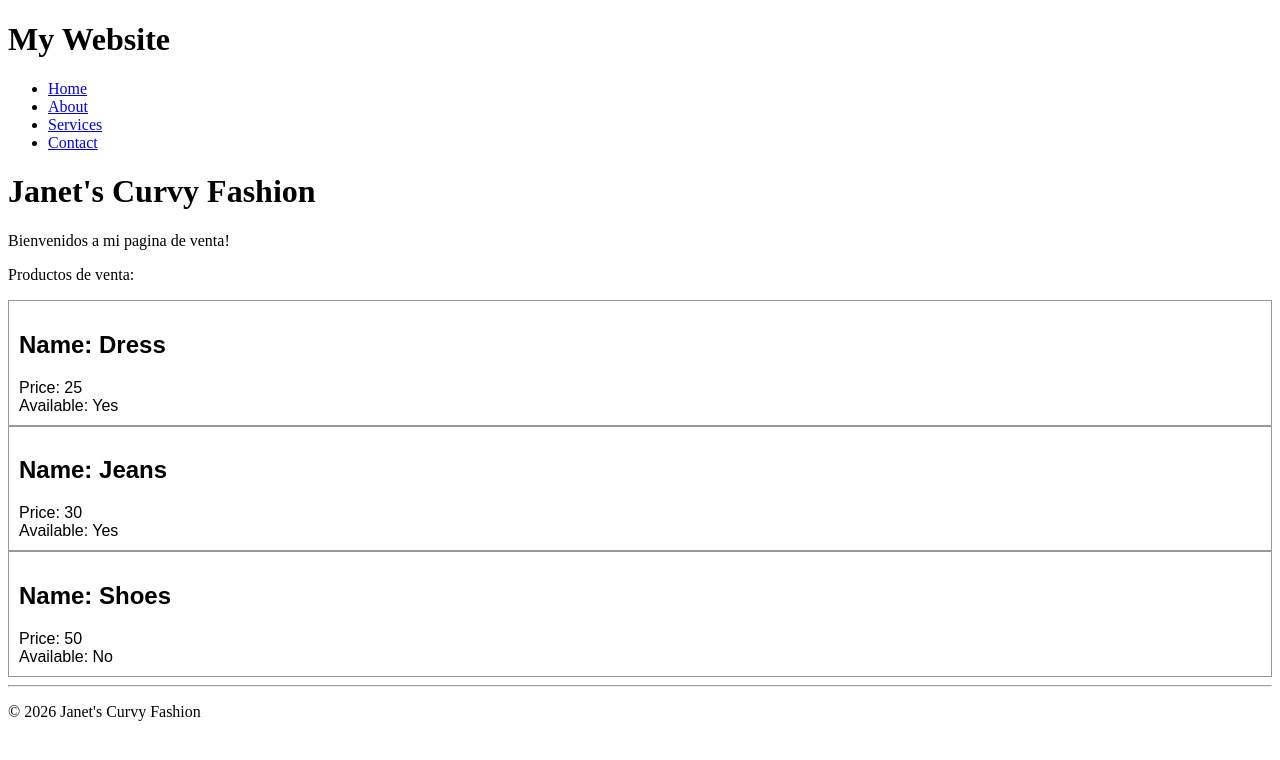
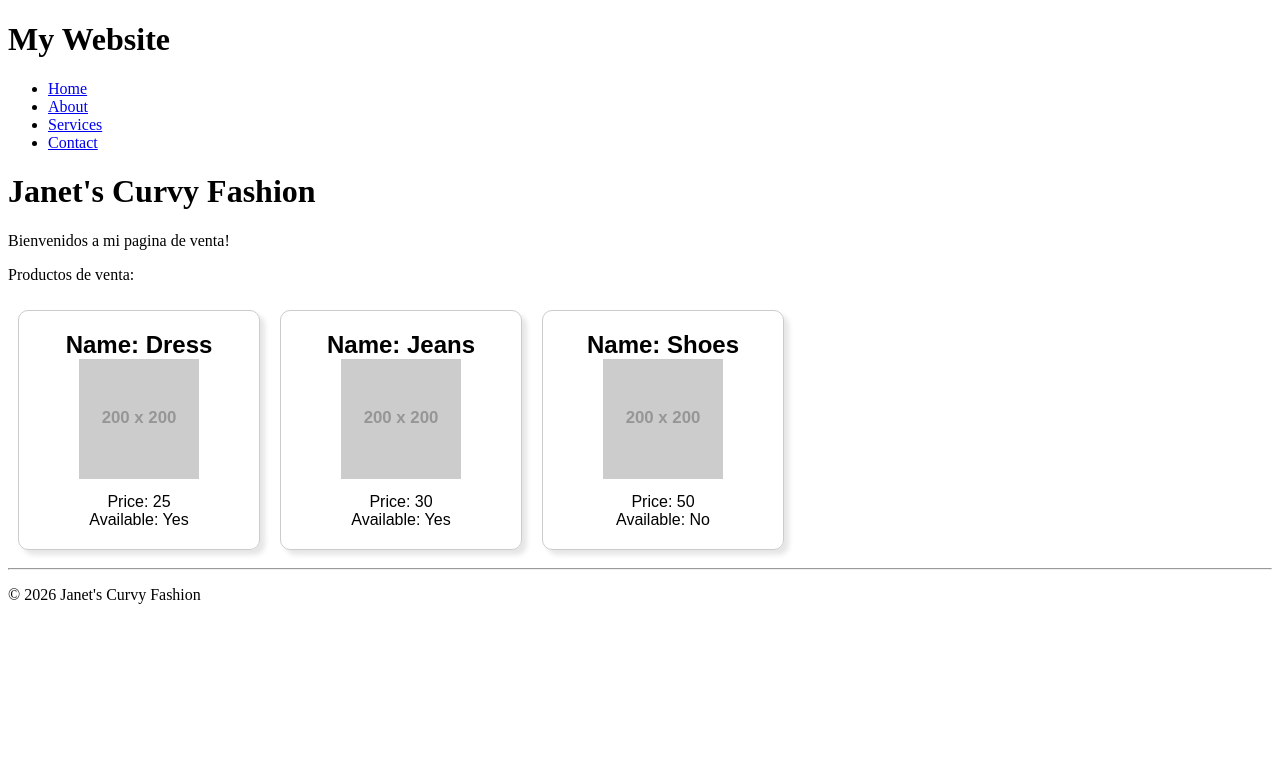
Before and after one commit to josevaldez7/clothing-store-full-stack-app, a React (Vite) app: page / in a window 1280 px wide. Shown: the top 760 px of the page. Built offline with nearby package versions, Linux system fonts and the light colour scheme.

Commit message:
Created Product Cards for each item and also added some simple CSS styling for them.

```diff
--- a/src/App.jsx
+++ b/src/App.jsx
@@ -31,7 +31,8 @@ const products = [
       <p>Bienvenidos a mi pagina de venta!</p>
       <p>Productos de venta: </p>
       {products.map((product) => (
-        <ProductCard name={product.name} price={product.price} isAvailable={product.isAvailable}/>
+        <ProductCard key={product.id} name={product.name}
+          price={product.price} isAvailable={product.isAvailable}/>
       ))}
       <hr></hr>
       <Footer/>
--- a/src/components/ProductCard.jsx
+++ b/src/components/ProductCard.jsx
@@ -1,7 +1,8 @@
 function ProductCard(props){
     return (
         <div className="productDetails">
-            <h2>Name: {props.name}</h2>
+            <h2 className = "productTitle">Name: {props.name}</h2>
+            <img className = "productImage"src="https://placehold.co/200x200" alt="Product Picture"></img>
             <p>Price: {props.price}</p>
             <p>Available: {props.isAvailable ? "Yes" : "No"}</p>
         </div>
--- a/src/index.css
+++ b/src/index.css
@@ -1,8 +1,26 @@
 .productDetails {
   font-family: Arial,sans-serif;
   font-size: 1em;
-  padding: 10px;
-  border: 1px solid hsla(0, 0%, 50%, 0.8);
+  padding: 20px;
+  margin: 10px;
+  display: inline-block;
+  text-align: center;
+  max-width: 250px;
+  border: 1px solid hsla(0, 0%, 80%);
+  border-radius: 10px;
+  box-shadow: 5px 5px 5px hsla(0, 0%, 0%, 0.1);
+}
+
+.productDetails .productImage {
+  max-width: 60%;
+  height: auto;
+  margin-bottom: 10px;
+}
+
+.productDetails .productTitle {
+  font-family: Arial, Helvetica, sans-serif;
+  margin: 0;
+
 }
 
 .productDetails p {
```
